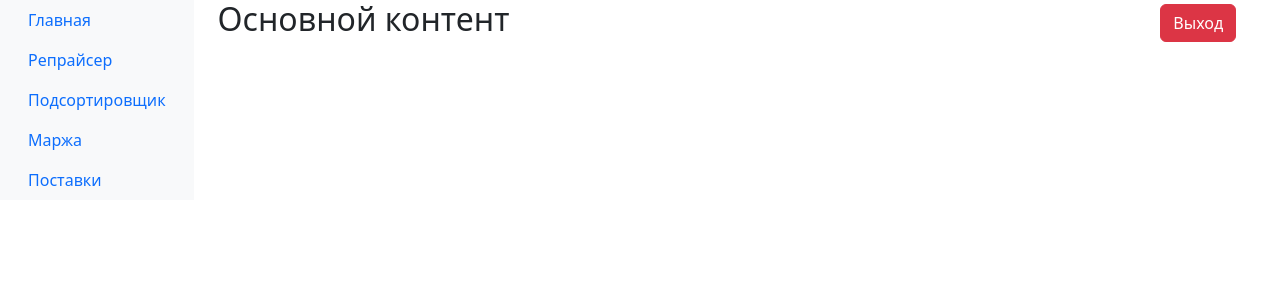
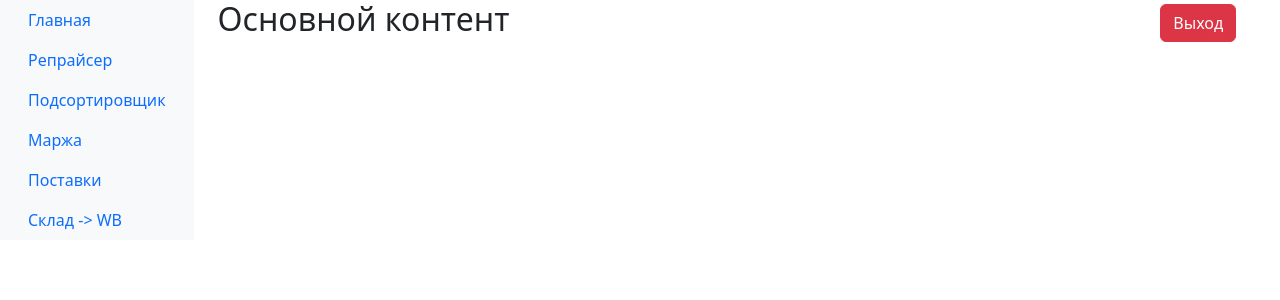
Before and after one commit to RomanchikXO/wb_for_seller, a Django app: template main/templates/main.html in a window 1280 px wide. Shown: the top 300 px of the page. Run offline with Django 5.2, Linux system fonts and the light colour scheme; the template is opened without the code that fills it, so the values that code supplies are empty; parts of the project's set-up code (start-up, migrations or seed data) failed here and were passed over.

Commit message:
добавил в базовый шаблон кнопку warehousewb

```diff
--- a/templates/base_with_sidebar.html
+++ b/templates/base_with_sidebar.html
@@ -34,6 +34,11 @@
                             Поставки
                         </a>
                     </li>
+                    <li class="nav-item">
+                        <a class="nav-link" href="{% url 'warehousewb' %}">
+                            Склад -> WB
+                        </a>
+                    </li>
                 </ul>
             </div>
         </nav>
```
